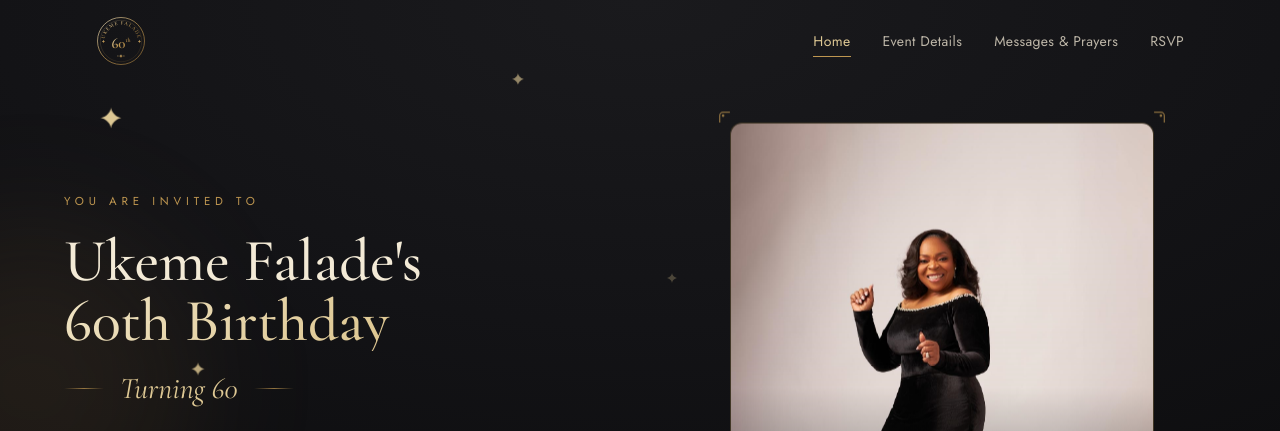
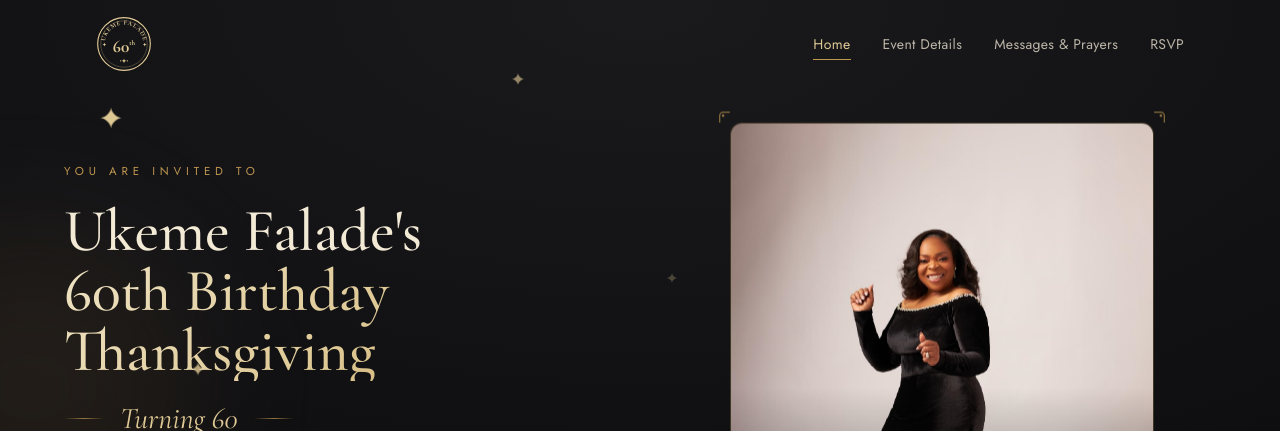
Before and after one commit to femiprofessionals-code/ukeme60th, a React (Vite) app: page / in a window 1280 px wide. Shown: the top 431 px of the page. Built offline with nearby package versions, Linux system fonts and the light colour scheme; no server answers.

Commit message:
Merge venue and location into one block on home summary

```diff
--- a/src/components/BrandMark.jsx
+++ b/src/components/BrandMark.jsx
@@ -1,7 +1,13 @@
-// Header seal: a champagne-gold medallion with "60th" in the center and the
-// name "UKEME FALADE" curved around the top of the ring. Used in the navbar
-// and mobile menu.
-export default function BrandMark({ size = 50, className = '' }) {
+import { useId } from 'react'
+
+// Header seal: "60th" centered with "UKEME FALADE" curved around the top of
+// the ring. Solid champagne gold and heavier weights so it stays bold and
+// legible at navbar size, on every page, including over the scrolled bar.
+const GOLD = '#E2CC96'
+
+export default function BrandMark({ size = 56, className = '' }) {
+  const arcId = useId()
+
   return (
     <span className={`inline-flex ${className}`}>
       <svg
@@ -12,28 +18,23 @@ export default function BrandMark({ size = 50, className = '' }) {
         aria-label="Ukeme Falade, 60th birthday"
       >
         <defs>
-          <linearGradient id="bm-gold" x1="0" y1="0" x2="1" y2="1">
-            <stop offset="0" stopColor="#EFE3C3" />
-            <stop offset="0.5" stopColor="#BE9650" />
-            <stop offset="1" stopColor="#8E6A34" />
-          </linearGradient>
           {/* arc for the curved name across the top */}
-          <path id="bm-name-arc" d="M 17 50 A 33 33 0 0 1 83 50" fill="none" />
+          <path id={arcId} d="M 15.5 50 A 34.5 34.5 0 0 1 84.5 50" fill="none" />
         </defs>
 
         {/* outer + inner rings */}
-        <circle cx="50" cy="50" r="47" fill="none" stroke="url(#bm-gold)" strokeWidth="1.4" />
-        <circle cx="50" cy="50" r="41.5" fill="none" stroke="url(#bm-gold)" strokeWidth="0.6" opacity="0.5" />
+        <circle cx="50" cy="50" r="47" fill="none" stroke={GOLD} strokeWidth="2" />
+        <circle cx="50" cy="50" r="41.5" fill="none" stroke={GOLD} strokeWidth="0.8" opacity="0.6" />
 
         {/* curved name */}
         <text
-          fill="url(#bm-gold)"
+          fill={GOLD}
           fontFamily="'Cormorant Garamond', Georgia, serif"
-          fontSize="10.5"
-          fontWeight="600"
-          letterSpacing="1.6"
+          fontSize="11.5"
+          fontWeight="700"
+          letterSpacing="1.2"
         >
-          <textPath href="#bm-name-arc" startOffset="50%" textAnchor="middle">
+          <textPath href={`#${arcId}`} startOffset="50%" textAnchor="middle">
             UKEME FALADE
           </textPath>
         </text>
@@ -43,25 +44,25 @@ export default function BrandMark({ size = 50, className = '' }) {
           x="50"
           y="64"
           textAnchor="middle"
-          fill="url(#bm-gold)"
+          fill={GOLD}
           fontFamily="'Cormorant Garamond', Georgia, serif"
-          fontWeight="600"
+          fontWeight="700"
         >
-          <tspan fontSize="30">60</tspan>
-          <tspan fontSize="12" dy="-13">th</tspan>
+          <tspan fontSize="31">60</tspan>
+          <tspan fontSize="12.5" dy="-13">th</tspan>
         </text>
 
         {/* side star caps where the name arc ends */}
-        <g fill="url(#bm-gold)">
+        <g fill={GOLD}>
           <path d="M14 50l1-2.4 1 2.4 2.4 1-2.4 1-1 2.4-1-2.4-2.4-1z" />
           <path d="M86 50l1-2.4 1 2.4 2.4 1-2.4 1-1 2.4-1-2.4-2.4-1z" />
         </g>
 
         {/* bottom flourish */}
-        <g fill="url(#bm-gold)">
-          <circle cx="44" cy="80" r="1.1" />
-          <path d="M50 76.5l1.1 2.6 2.6 1.1-2.6 1.1-1.1 2.6-1.1-2.6-2.6-1.1 2.6-1.1z" />
-          <circle cx="56" cy="80" r="1.1" />
+        <g fill={GOLD}>
+          <circle cx="44" cy="80" r="1.2" />
+          <path d="M50 76.2l1.2 2.7 2.7 1.2-2.7 1.2-1.2 2.7-1.2-2.7-2.7-1.2 2.7-1.2z" />
+          <circle cx="56" cy="80" r="1.2" />
         </g>
       </svg>
     </span>
--- a/src/components/Hero.jsx
+++ b/src/components/Hero.jsx
@@ -47,7 +47,7 @@ export default function Hero() {
             className="display text-4xl font-medium leading-[1.05] text-ivory sm:text-5xl lg:text-6xl"
           >
             {event.honoree}'s
-            <span className="block text-foil">60th Birthday</span>
+            <span className="block text-foil">60th Birthday Thanksgiving</span>
           </motion.h1>
 
           <motion.div
```
